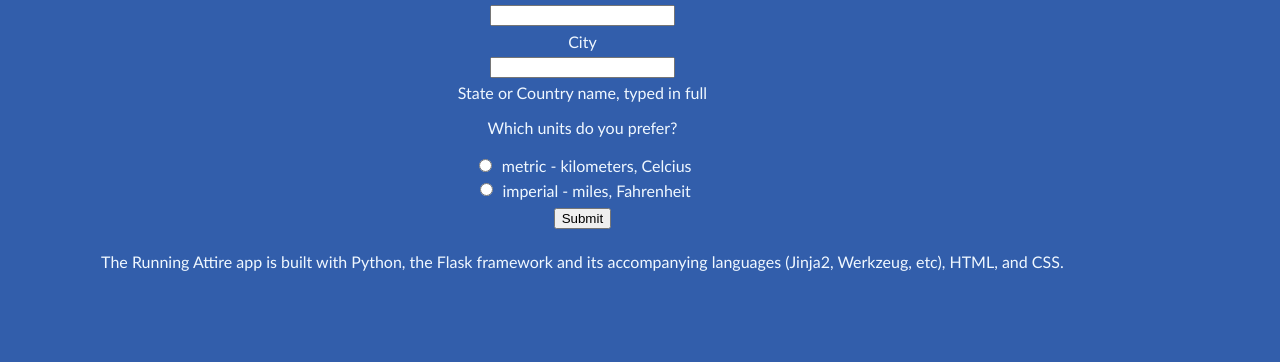
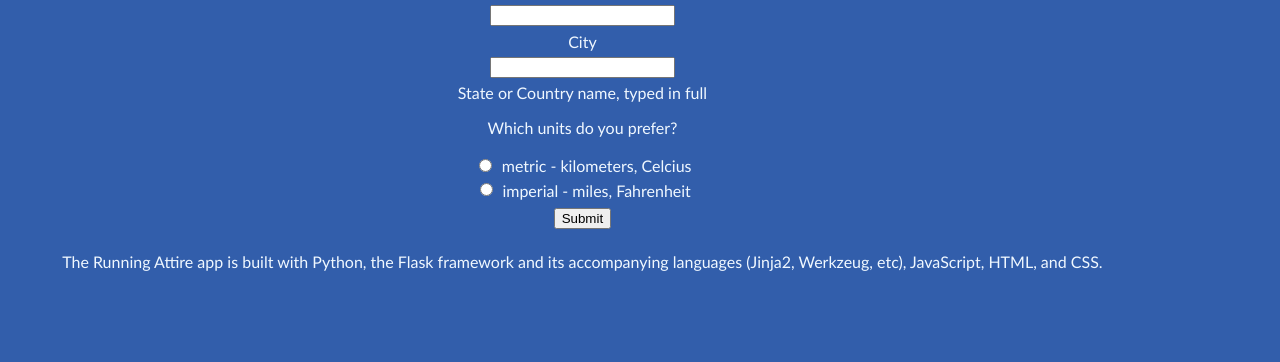
Before and after one commit to MeghanPund/API_Practice, a Flask app: page / in a window 1280 px wide. Shown: the part 251-613 px from the top of the page. Run offline with Flask 2, Linux system fonts and the light colour scheme.

Commit message:
added JavaScript to the languages used in this application. Added script tag, linked to scripts.js

```diff
--- a/templates/layout.html
+++ b/templates/layout.html
@@ -11,7 +11,8 @@
     {% block content %}{% endblock %}
     <p class="quote">{{ quote }}</p>
     <p>The Running Attire app is built with Python, the Flask framework
-        and its accompanying languages (Jinja2, Werkzeug, etc), HTML, and CSS.</p>
+        and its accompanying languages (Jinja2, Werkzeug, etc), JavaScript, HTML, and CSS.</p>
     {% block scripts %}{% endblock %}
+<script src="/static/scripts.js"></script>
 </body>
 </html>
```
